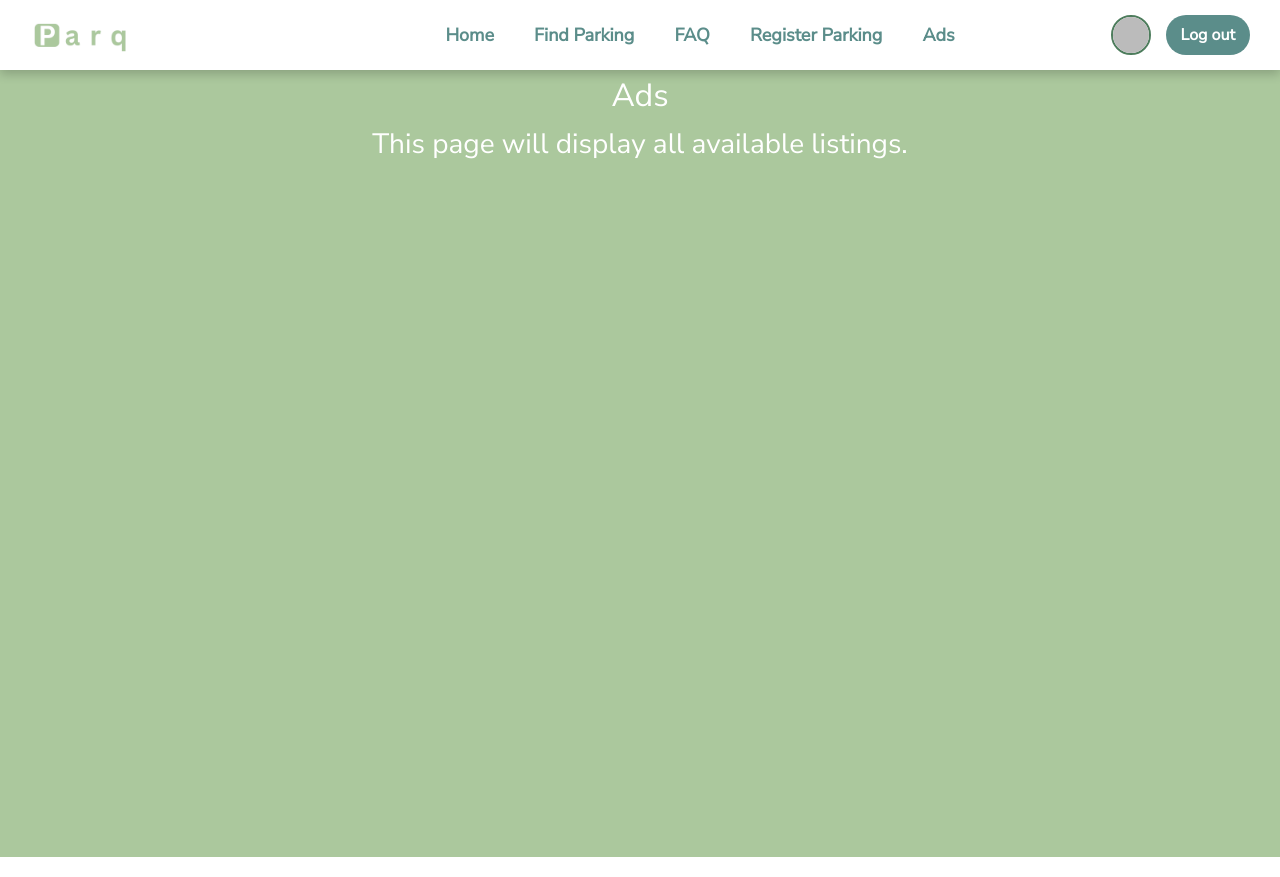
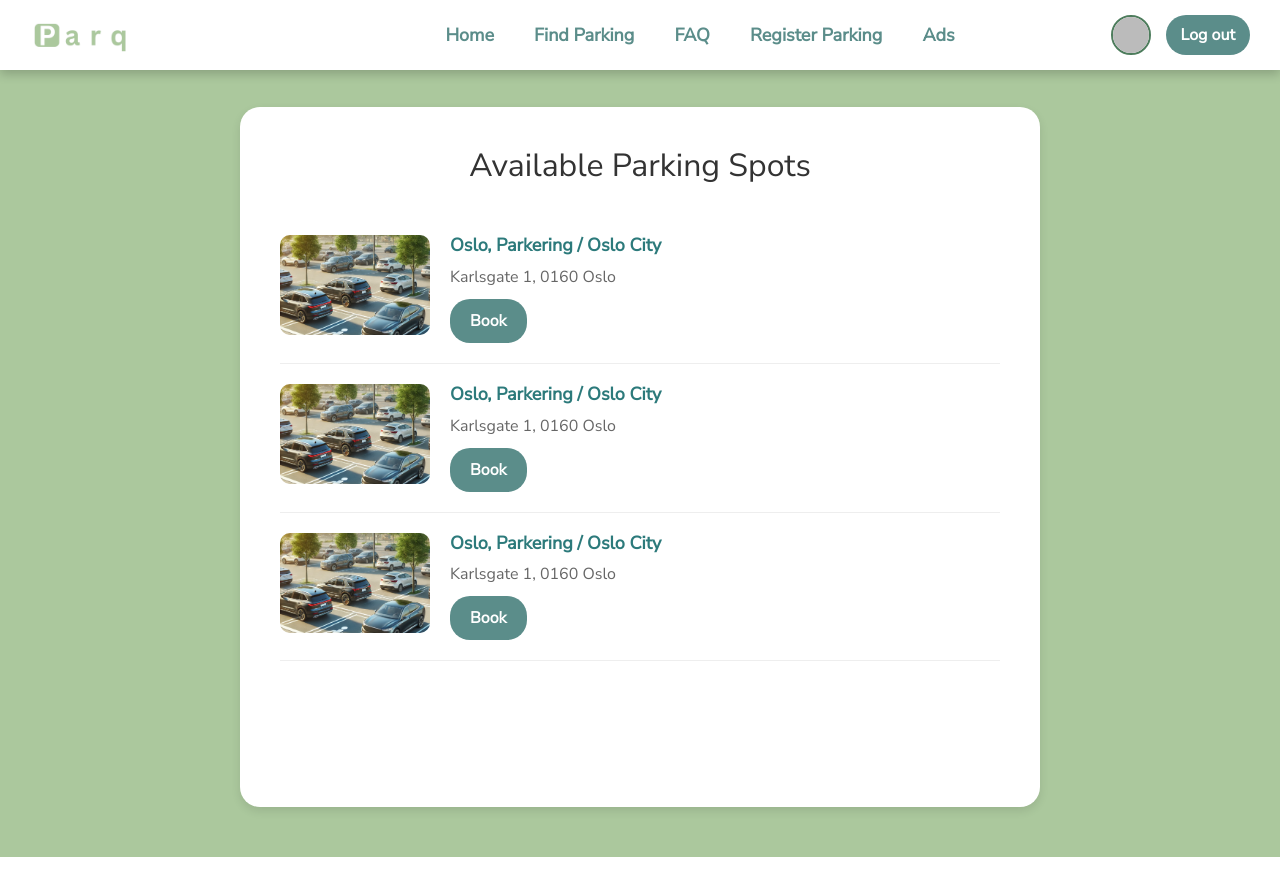
Before and after one commit to Marisolos/APP200v-Team-08, a Vue app in the folder my-parking-app/: page /ads in a window 1280 px wide. Built offline with nearby package versions, Linux system fonts and the light colour scheme; no server answers; sample sign-in values are in the browser's storage.

Commit message:
Ads placeholder

```diff
--- a/my-parking-app/src/views/Ads.vue
+++ b/my-parking-app/src/views/Ads.vue
@@ -1,30 +1,133 @@
 <template>
-    <div class="page-container">
-      <h2>Ads</h2>
-      <p>This page will display all available listings.</p>
+    <div class="ads-container">
+      <div class="ads-wrapper">
+        <h2 class="ads-title">Available Parking Spots</h2>
+
+        <div class="ad-card" v-for="(ad, index) in ads" :key="index">
+          <img :src="ad.image" alt="Parking Spot" class="ad-image" />
+          <div class="ad-details">
+            <h3 class="ad-title">{{ ad.title }}</h3>
+            <p class="ad-address">{{ ad.address }}</p>
+            <div class="ad-book">
+              <button class="book-btn">Book</button>
+            </div>
+          </div>
+        </div>
+
+      </div>
     </div>
   </template>
 
   <script>
+  import parkingImg from "@/assets/parking.png";
   export default {
-    name: "AdListings"
+    name: "AdsPage",
+    data() {
+      return {
+        ads: [
+          {
+            title: "Oslo, Parkering / Oslo City",
+            address: "Karlsgate 1, 0160 Oslo",
+            image: parkingImg,
+          },
+          {
+            title: "Oslo, Parkering / Oslo City",
+            address: "Karlsgate 1, 0160 Oslo",
+            image: parkingImg,
+          },
+          {
+            title: "Oslo, Parkering / Oslo City",
+            address: "Karlsgate 1, 0160 Oslo",
+            image: parkingImg,
+          }
+        ]
+      };
+    }
   };
   </script>
 
   <style scoped>
-  .page-container {
-  display: flex;
-  flex-direction: column;
-  align-items: center; /* Centers horizontally */
-  justify-content: flex-start; /* Moves everything closer to the top */
-  text-align: center; /* Ensures text inside is centered */
-  padding-top: 20px;
-  height: 100vh;
-  background-color: #ABC89D;
-  width: 100%; /* Ensures full width to properly center content */
-  font-family: "Nunito Sans", sans-serif;
-  font-size: 28px;
-  color: #ffffff; /* Medium grey */
-  margin-bottom: 20px;
+  .ads-container {
+    background-color: #ABC89D;
+    height: 100vh;
+    padding: 50px 0;
+    display: flex;
+    justify-content: center;
+  }
+
+  .ads-wrapper {
+    background-color: white;
+    width: 800px;
+    border-radius: 20px;
+    padding: 40px;
+    box-shadow: 0px 4px 10px rgba(0, 0, 0, 0.1);
+  }
+
+  .ads-title {
+    text-align: center;
+    font-family: "Nunito Sans", sans-serif;
+    margin-bottom: 30px;
+    color: #333;
+  }
+
+  .ad-card {
+    display: flex;
+    border-bottom: 1px solid #eee;
+    padding: 20px 0;
+    gap: 20px;
+  }
+
+  .ad-image {
+    width: 150px;
+    height: 100px;
+    border-radius: 10px;
+    object-fit: cover;
+  }
+
+  .ad-details {
+    flex: 1;
+  }
+
+  .ad-title {
+    font-size: 18px;
+    font-weight: bold;
+    color: #2c7a7b;
+  }
+
+  .ad-address {
+    color: #666;
+    margin: 5px 0;
+  }
+
+  .ad-rating {
+    font-size: 14px;
+    color: #555;
+  }
+
+  .ad-book {
+    margin-top: 10px;
+    display: flex;
+    align-items: center;
+    gap: 20px;
+  }
+
+  .ad-price {
+    font-weight: bold;
+    font-size: 16px;
+  }
+
+  .book-btn {
+    background-color: #5B8D8A;
+    color: white;
+    padding: 10px 20px;
+    border-radius: 20px;
+    border: none;
+    cursor: pointer;
+    font-weight: bold;
+  }
+
+  .instant {
+    color: #16a34a;
+    font-size: 12px;
   }
   </style>
```
